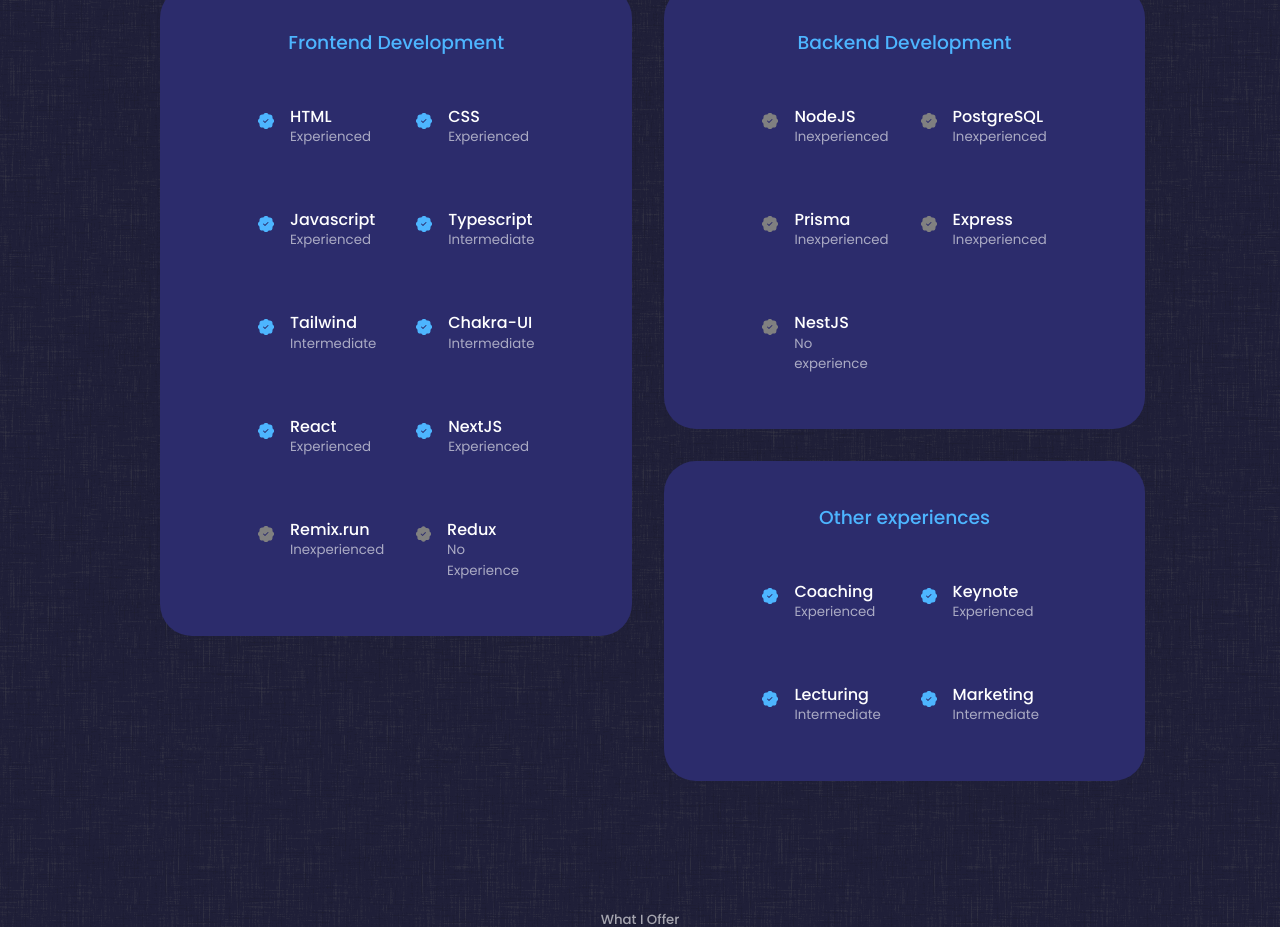
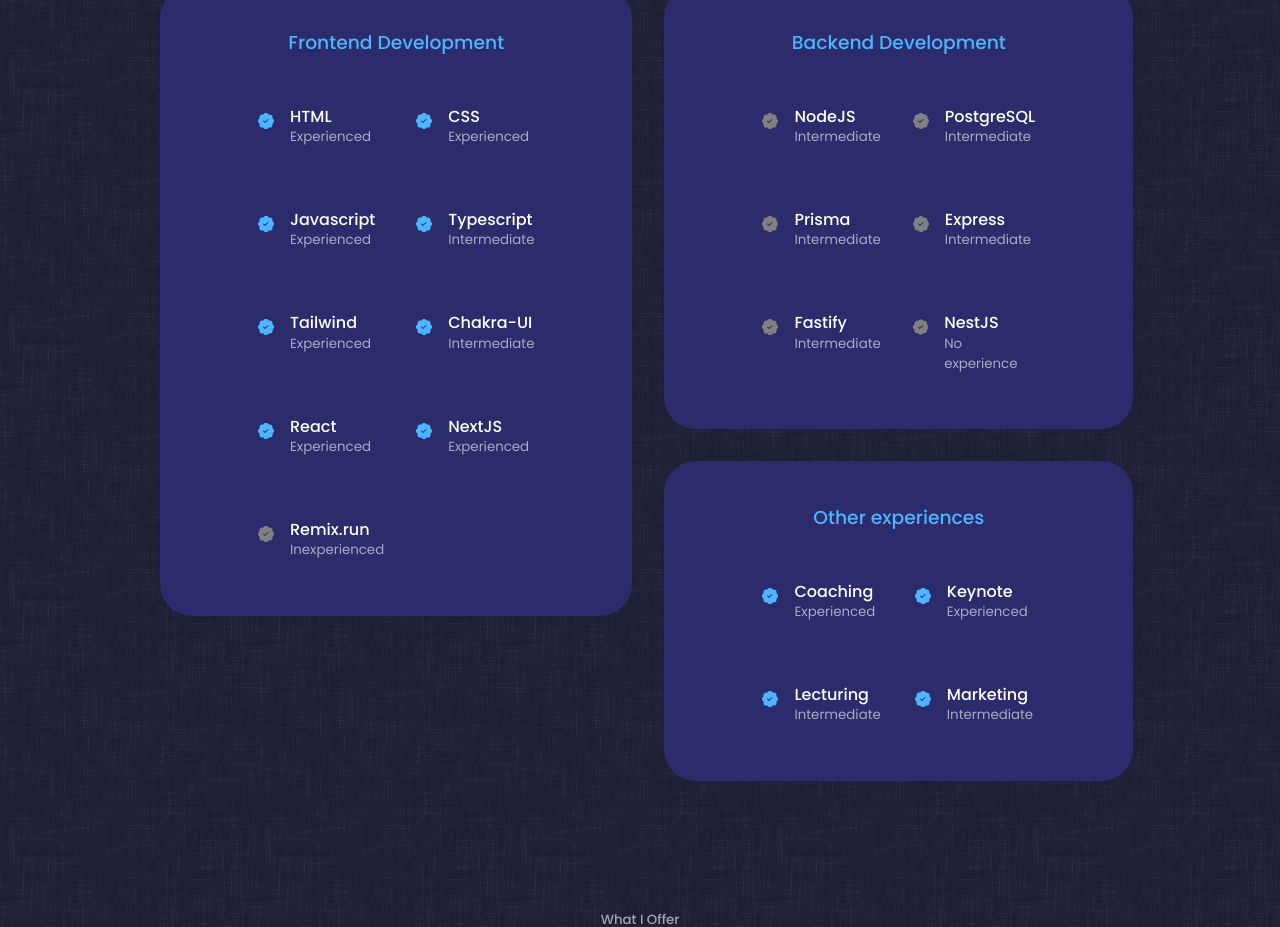
Before and after one commit to lucaspedroabreu/personal-portfolio-website, a React (Create React App) app: page / in a window 1280 px wide. Shown: the part 1940-2867 px from the top of the page. Built offline with nearby package versions, Linux system fonts and the light colour scheme.

Commit message:
update: skills update

```diff
--- a/src/components/sections/experienceSection/index.jsx
+++ b/src/components/sections/experienceSection/index.jsx
@@ -44,7 +44,7 @@
               <BsPatchCheckFill className="experience__details-icon" />
               <div>
                 <h4>Tailwind</h4>
-                <small className="text-light">Intermediate</small>
+                <small className="text-light">Experienced</small>
               </div>
             </article>
             <article className="experience__details">
@@ -75,13 +75,13 @@
                 <small className="text-light">Inexperienced</small>
               </div>
             </article>
-            <article className="experience__details">
+            {/* <article className="experience__details">
               <BsPatchCheckFill className="experience__details-icon no-experience" />
               <div>
                 <h4>Redux</h4>
                 <small className="text-light">No Experience</small>
               </div>
-            </article>
+            </article> */}
           </div>
         </div>
         <div className="experience__backend">
@@ -91,28 +91,35 @@
               <BsPatchCheckFill className="experience__details-icon no-experience" />
               <div>
                 <h4>NodeJS</h4>
-                <small className="text-light">Inexperienced</small>
+                <small className="text-light">Intermediate</small>
               </div>
             </article>
             <article className="experience__details">
               <BsPatchCheckFill className="experience__details-icon no-experience" />
               <div>
                 <h4>PostgreSQL</h4>
-                <small className="text-light">Inexperienced</small>
+                <small className="text-light">Intermediate</small>
               </div>
             </article>
             <article className="experience__details">
               <BsPatchCheckFill className="experience__details-icon no-experience" />
               <div>
                 <h4>Prisma</h4>
-                <small className="text-light">Inexperienced</small>
+                <small className="text-light">Intermediate</small>
               </div>
             </article>
             <article className="experience__details">
               <BsPatchCheckFill className="experience__details-icon no-experience" />
               <div>
                 <h4>Express</h4>
-                <small className="text-light">Inexperienced</small>
+                <small className="text-light">Intermediate</small>
+              </div>
+            </article>
+            <article className="experience__details">
+              <BsPatchCheckFill className="experience__details-icon no-experience" />
+              <div>
+                <h4>Fastify</h4>
+                <small className="text-light">Intermediate</small>
               </div>
             </article>
             <article className="experience__details">
```
Also changed, not shown: 1 other file (tests, documents, lock files or other folders).
